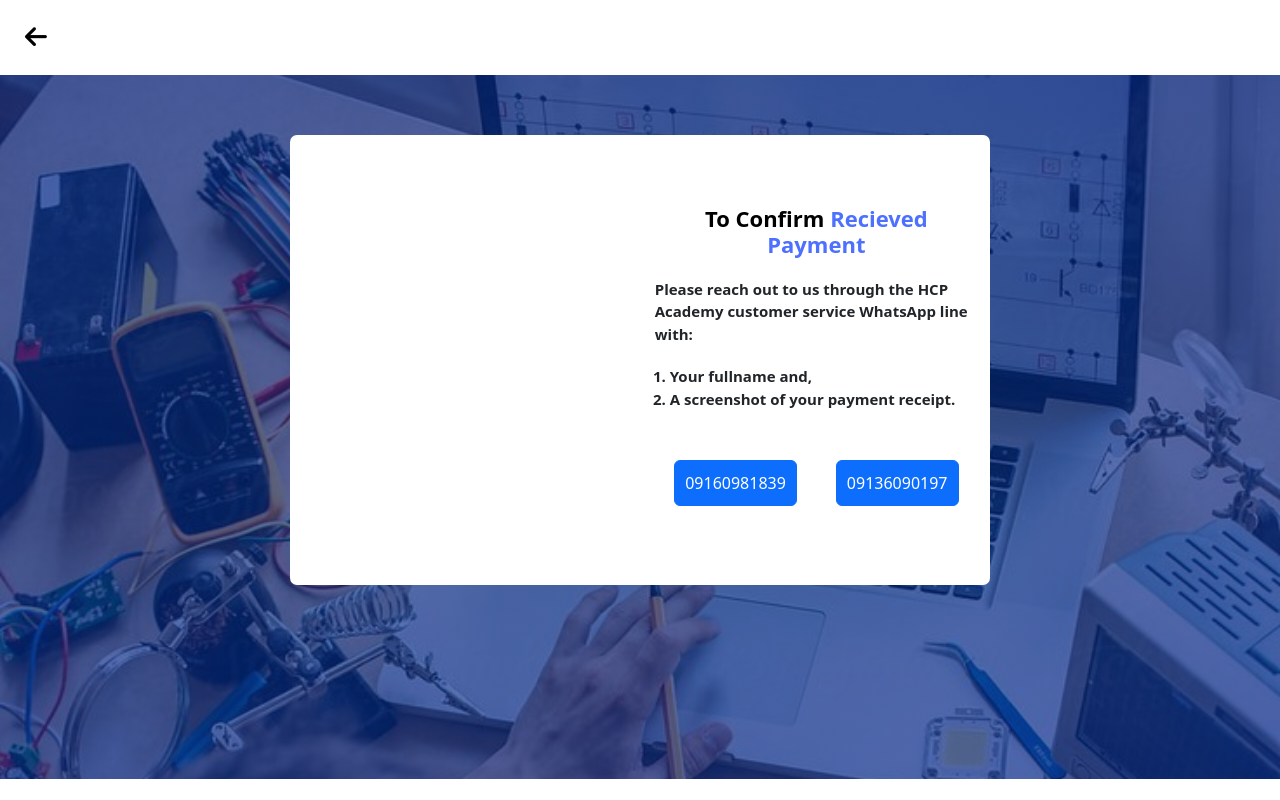
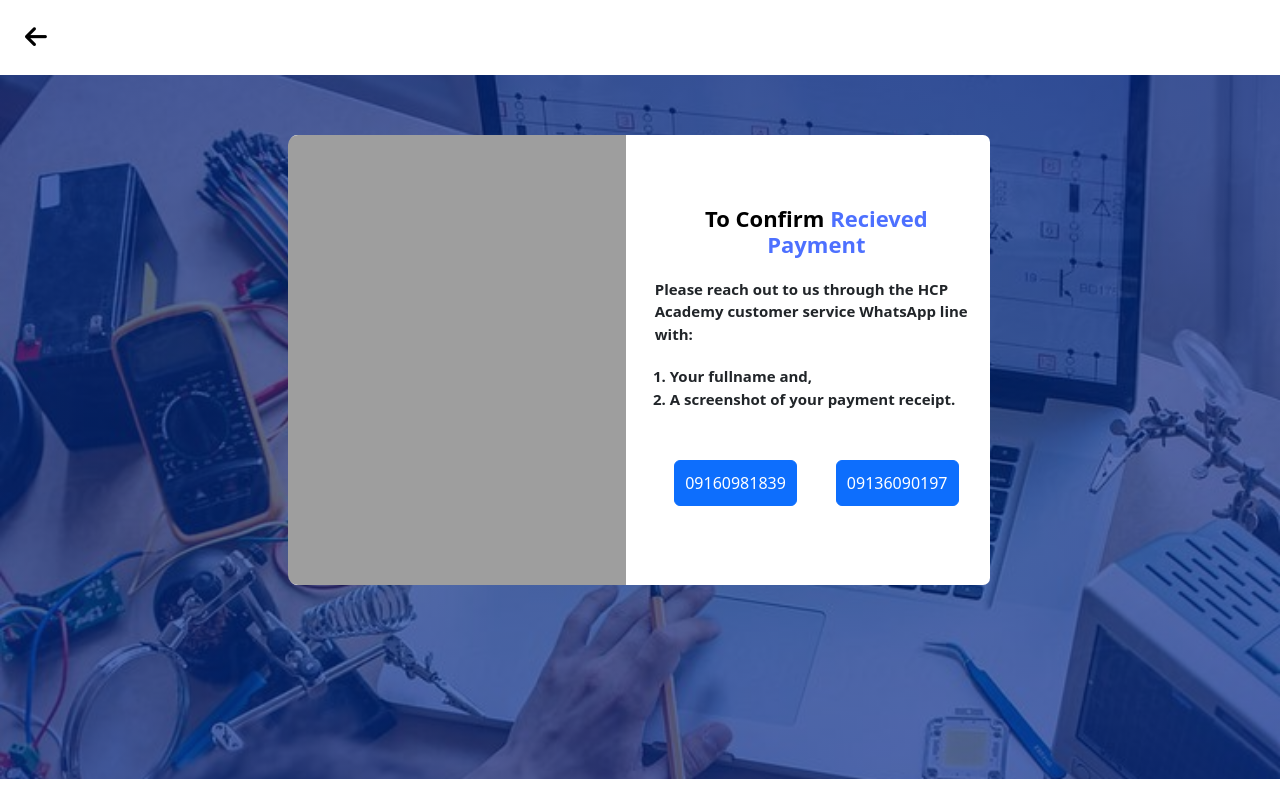
Before and after one commit to HCP2024/HCP_Academy, a plain HTML site: page payment.html in a window 1280 px wide. Drawn offline with nearby package versions, Linux system fonts and the light colour scheme; the site is published under a folder, as on GitHub Pages, so addresses that start at the root find nothing.

Commit message:
Update payment.css

```diff
--- a/payment.css
+++ b/payment.css
@@ -48,7 +48,7 @@ div.body-section div.pay {
 div.body-section div.pay div.direct {
     width: 350px;
     height: 450px;
-    background: url('/flier2.jpg') no-repeat center top/cover;
+    background: url('flier2.jpg') no-repeat center top/cover;
     position: relative;
     left: -14px;
     border-top-left-radius: 10px;
```
